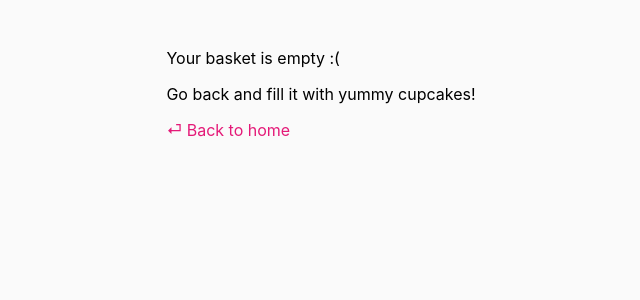
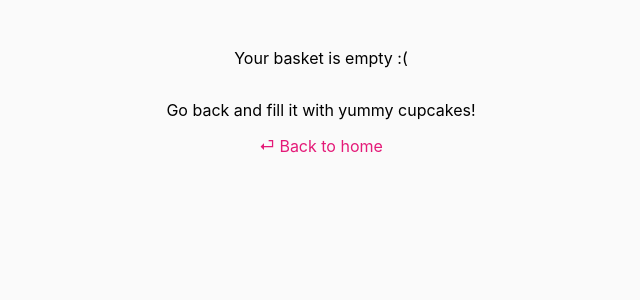
Before and after one commit to fac-23/week6-adam-milly-oli-orian, a Next.js app: page /basket in a window 1280 px wide. Shown: the top 300 px of the page, without its empty margins (319-959 px from the left). Built offline with nearby package versions, Linux system fonts and the light colour scheme.

Commit message:
Add flex-column utility class
Needed something quick for empty basket page

```diff
--- a/styles/globals.css
+++ b/styles/globals.css
@@ -21,3 +21,10 @@ li {
   list-style: none;
   max-width: 300px;
 }
+
+.flex-column {
+  display: flex;
+  flex-direction: column;
+  align-items: center;
+  text-align: center;
+}
```
